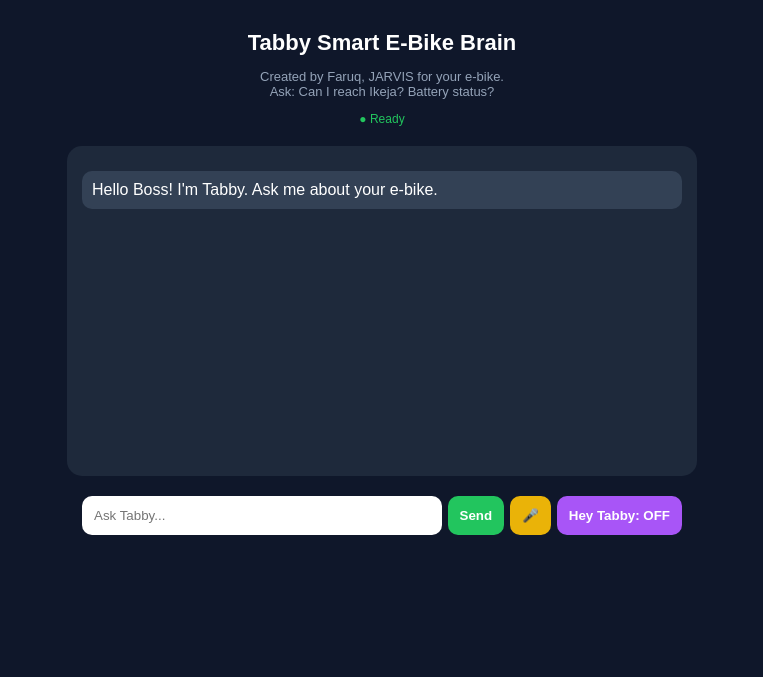
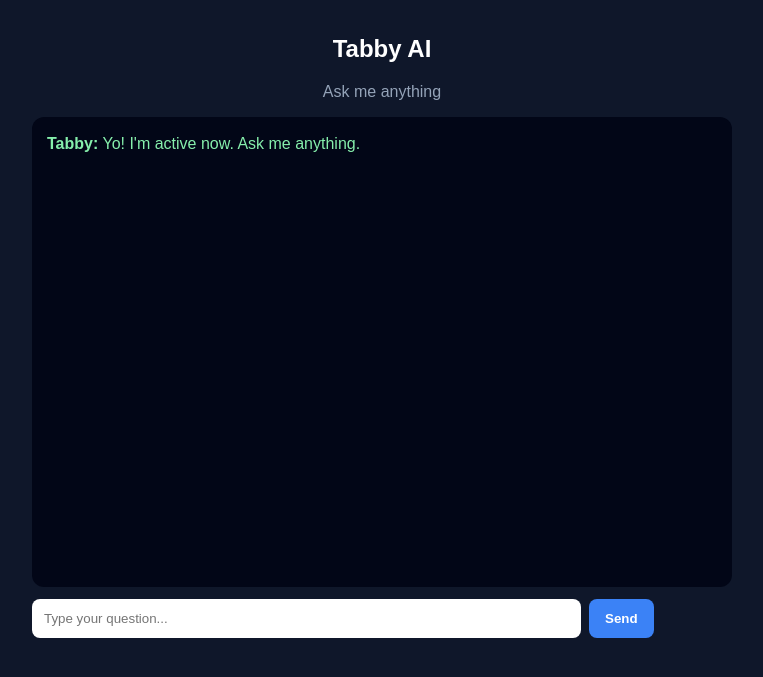
Before and after one commit to sulaimonfaruq2611-design/Tabby-AI, a Flask app: page / in a window 1280 px wide. Shown: the top 677 px of the page, without its empty margins (258-1021 px from the left). Run offline with Flask 3, Linux system fonts and the light colour scheme.

Commit message:
Update index.html

```diff
--- a/templates/index.html
+++ b/templates/index.html
@@ -1,64 +1,42 @@
 <!DOCTYPE html>
 <html>
 <head>
-<title>Tabby Smart E-Bike Brain</title>
 <meta name="viewport" content="width=device-width, initial-scale=1">
+<title>Tabby AI</title>
 <style>
-body{background:#0f172a;color:white;font-family:Arial;margin:0;padding:15px}
-h1{text-align:center;font-size:22px;margin-bottom:2px}
-p{text-align:center;color:#94a3b8;font-size:13px}
-#chat{max-width:600px;margin:20px auto;background:#1e293b;padding:15px;border-radius:15px;min-height:300px;overflow-y:auto}
-.msg{margin:10px 0;padding:10px;border-radius:10px}
-.user{background:#2563eb;text-align:right}
-.tabby{background:#334155}
-#box{max-width:600px;margin:auto;display:flex;gap:6px;flex-wrap:wrap}
-input{flex:1;padding:12px;border-radius:10px;border:none;outline:none;min-width:150px}
-button{padding:12px 12px;border-radius:10px;border:none;background:#22c55e;color:white;font-weight:bold;cursor:pointer}
-#micBtn{background:#eab308}
-#voiceBtn{background:#a855f7}
-.status{text-align:center;font-size:12px;color:#22c55e}
+body{font-family:Arial;background:#0f172a;color:white;padding:15px;max-width:700px;margin:auto}
+#chat{height:55vh;overflow-y:auto;background:#020617;padding:15px;border-radius:12px;margin-bottom:12px}
+.msg{margin-bottom:12px;line-height:1.5}
+.user{color:#93c5fd}
+.tabby{color:#86efac}
+input{width:75%;padding:12px;border-radius:8px;border:none}
+button{padding:12px 16px;border:none;border-radius:8px;background:#3b82f6;color:white;font-weight:bold}
 </style>
 </head>
 <body>
-<h1>Tabby Smart E-Bike Brain</h1>
-<p>Created by Faruq, JARVIS for your e-bike.<br>Ask: Can I reach Ikeja? Battery status?</p>
-<p class="status" id="status">● Ready</p>
-<div id="chat"><div class="msg tabby">Hello Boss! I'm Tabby. Ask me about your e-bike.</div></div>
-<div id="box">
-<input id="input" placeholder="Ask Tabby..." />
+<h2 style="text-align:center">Tabby AI</h2>
+<p style="text-align:center;color:#94a3b8">Ask me anything</p>
+<div id="chat"><div class="msg tabby"><b>Tabby:</b> Yo! I'm active now. Ask me anything.</div></div>
+<div style="display:flex;gap:8px">
+<input id="msg" placeholder="Type your question...">
 <button onclick="send()">Send</button>
-<button id="micBtn" onclick="startMic()">🎤</button>
-<button id="voiceBtn" onclick="toggleVoice()">Hey Tabby: OFF</button>
 </div>
 <script>
-let listening=false, recognition;
-function addMsg(t,w){let c=document.getElementById('chat');let d=document.createElement('div');d.className='msg '+w;d.innerText=t;c.appendChild(d);c.scrollTop=c.scrollHeight}
-function speak(t){let u=new SpeechSynthesisUtterance(t);speechSynthesis.speak(u)}
-async function send(textFromVoice){
-let inp=document.getElementById('input');let text=textFromVoice||inp.value;if(!text)return;
-addMsg(text,'user');inp.value='';
-try{let r=await fetch('/chat',{method:'POST',headers:{'Content-Type':'application/json'},body:JSON.stringify({message:text,conversation_id:'default'})});
-let d=await r.json();addMsg(d.reply||d.error,'tabby');speak(d.reply||d.error);}catch(e){addMsg('Connection error. Try again.','tabby')}
+async function send(){
+let inp=document.getElementById('msg');
+let m=inp.value.trim();
+if(!m) return;
+let c=document.getElementById('chat');
+c.innerHTML+='<div class="msg user"><b>You:</b> '+m+'</div>';
+inp.value='';
+c.innerHTML+='<div class="msg tabby" id="loading"><b>Tabby:</b> typing...</div>';
+let r=await fetch('/chat',{method:'POST',headers:{'Content-Type':'application/json'},body:JSON.stringify({message:m})});
+let d=await r.json();
+document.getElementById('loading').remove();
+c.innerHTML+='<div class="msg tabby"><b>Tabby:</b> '+d.reply.replace(/\n/g,'<br>')+'</div>';
+c.scrollTop=c.scrollHeight;
 }
-function startMic(){
-let SR=window.SpeechRecognition||window.webkitSpeechRecognition;if(!SR){alert('Use Chrome for voice');return}
-recognition=new SR();recognition.lang='en-US';
-recognition.onresult=(e)=>{send(e.results[0][0].transcript)};recognition.start();
-document.getElementById('status').innerText='● Listening...';
-setTimeout(()=>{document.getElementById('status').innerText='● Ready'},4000);
-}
-function toggleVoice(){
-let btn=document.getElementById('voiceBtn');
-if(!listening){listening=true;btn.innerText='Hey Tabby: ON';btn.style.background='#22c55e';listenForHeyTabby();}
-else{listening=false;btn.innerText='Hey Tabby: OFF';btn.style.background='#a855f7';if(recognition)recognition.stop();}
-}
-function listenForHeyTabby(){
-let SR=window.SpeechRecognition||window.webkitSpeechRecognition;if(!SR)return;
-recognition=new SR();recognition.continuous=true;recognition.lang='en-US';
-recognition.onresult=(e)=>{let t=e.results[e.results.length-1][0].transcript.toLowerCase();if(t.includes('hey tabby')){speak('Yes boss, I am listening');addMsg('Hey Tabby','user');addMsg('Yes boss, I am listening. What do you need?','tabby');setTimeout(()=>startMic(),1500)}};
-recognition.onend=()=>{if(listening)recognition.start()};recognition.start();
-}
-document.getElementById('input').addEventListener('keypress',(e)=>{if(e.key==='Enter')send()});
+document.getElementById('msg').addEventListener('keydown',function(e){if(e.key==='Enter')send()});
 </script>
 </body>
 </html>
```
